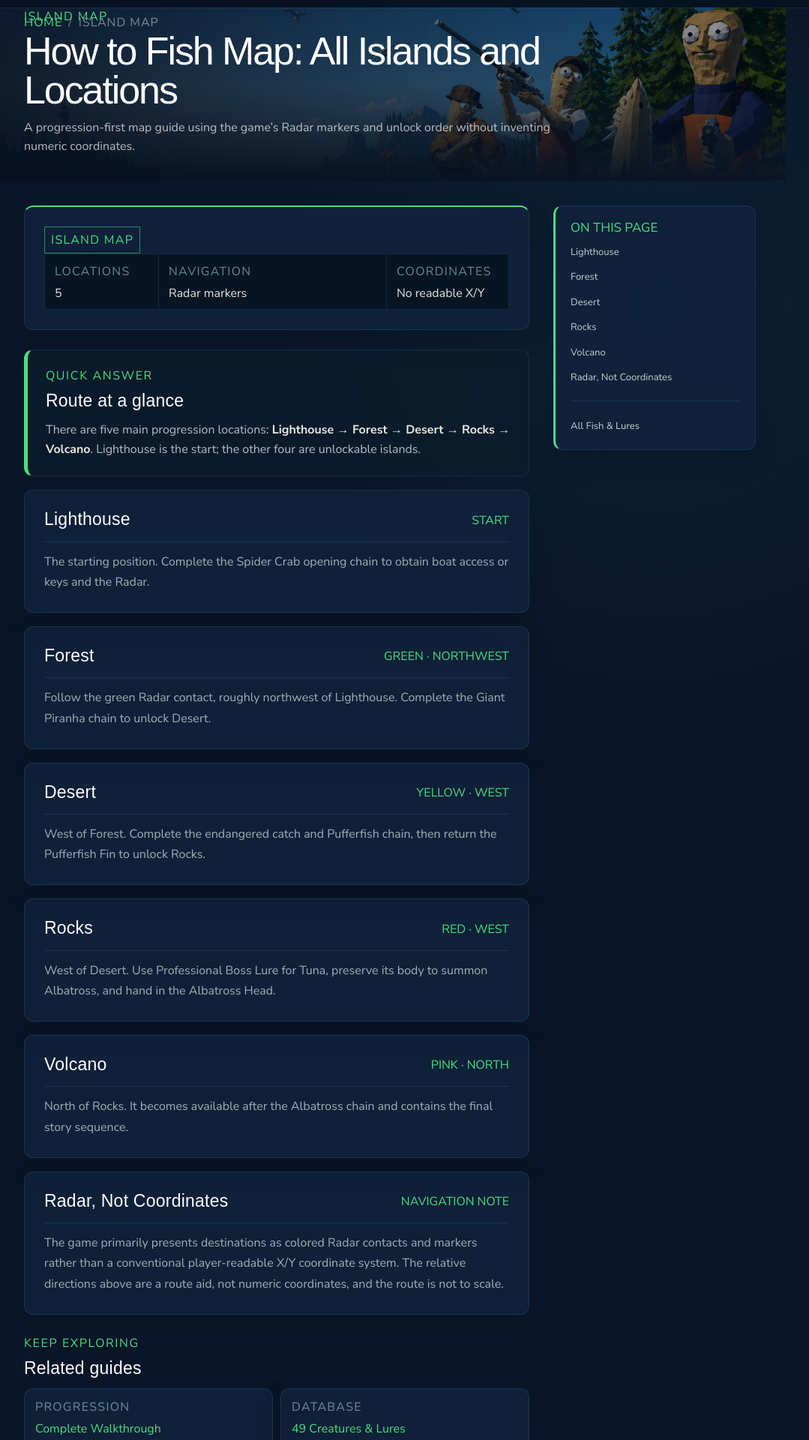
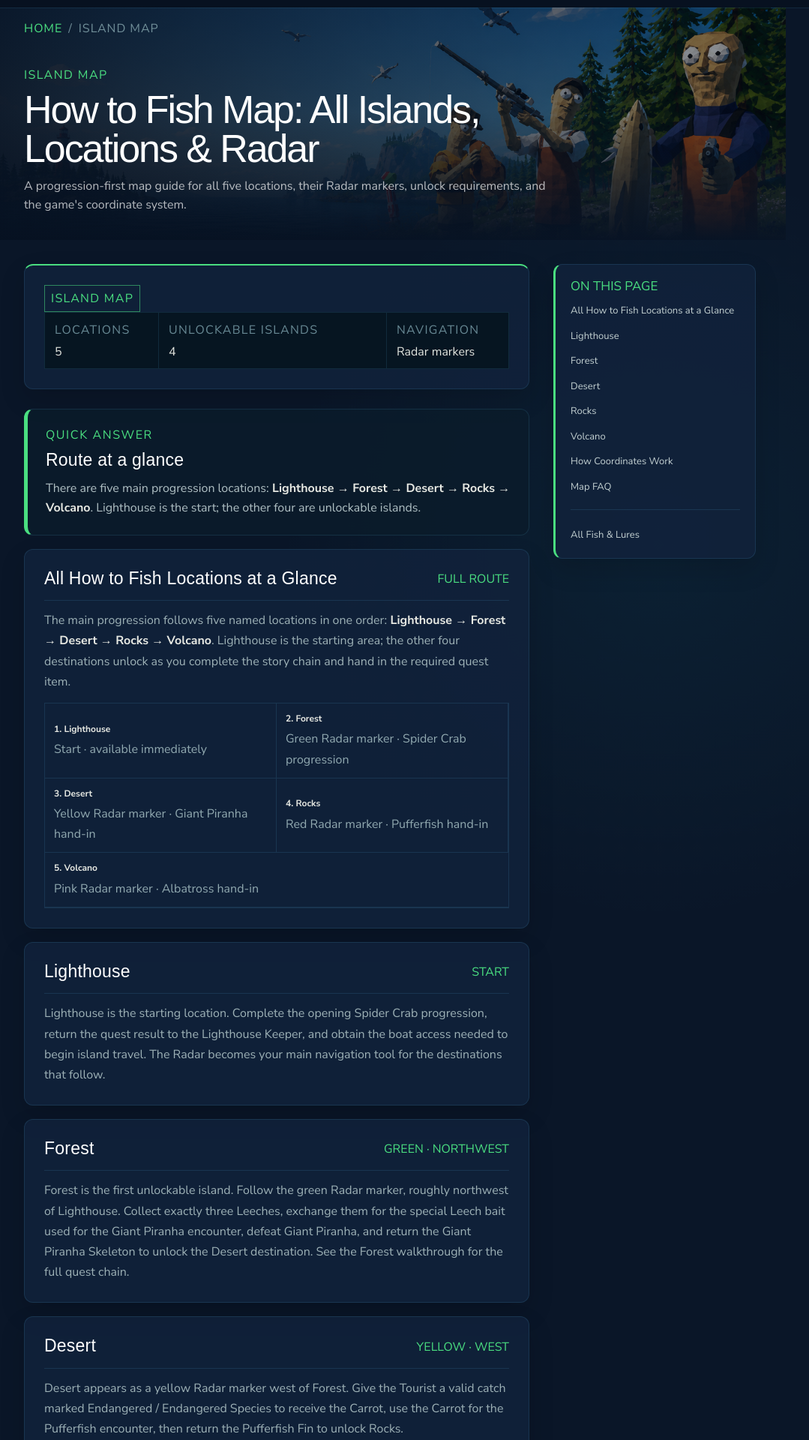
Before and after one commit to keledog123456-droid/how-to-fish, a Next.js app: page /map in a window 1280 px wide. Shown: the part 60-1980 px from the top of the page at 75% size, without its empty margins (120-1199 px from the left). Built offline with nearby package versions, Linux system fonts and the light colour scheme; a web font is replaced by a local one.

Commit message:
Improve map page content and SEO

```diff
--- a/app/globals.css
+++ b/app/globals.css
@@ -465,3 +465,57 @@ body { min-width: 320px; overflow-x: hidden; background: var(--color-deep-ocean)
   .creature-row { font-size: 13px; }
   .creature-row strong { font-size: 14px; }
 }
+
+/* Map page polish */
+.theme-map .inner-hero {
+  position: relative;
+  min-height: 300px;
+  padding-top: 58px;
+}
+
+.theme-map .inner-hero .breadcrumb {
+  top: 16px;
+  left: max(32px, calc((100% - 1136px) / 2 + 32px));
+  z-index: 2;
+}
+
+.theme-map .checkpoint-list > span:last-child:nth-child(odd) {
+  grid-column: 1 / -1;
+  border-right: 0;
+}
+
+@media (min-width: 861px) {
+  .theme-map .inner-hero {
+    min-height: 310px;
+  }
+
+  .theme-map .inner-hero .breadcrumb {
+    left: max(40px, calc((100% - 1280px) / 2 + 40px));
+  }
+}
+
+@media (max-width: 860px) {
+  .theme-map .inner-hero {
+    min-height: 300px;
+  }
+
+  .theme-map .inner-hero .breadcrumb {
+    left: 22px;
+  }
+}
+
+@media (max-width: 600px) {
+  .theme-map .inner-hero {
+    min-height: 320px;
+    padding-top: 64px;
+  }
+
+  .theme-map .inner-hero .breadcrumb {
+    top: 14px;
+    left: 16px;
+  }
+
+  .theme-map .checkpoint-list > span:last-child:nth-child(odd) {
+    grid-column: auto;
+  }
+}
--- a/app/map/page.tsx
+++ b/app/map/page.tsx
@@ -2,28 +2,191 @@ import type { Metadata } from 'next';
 import { GuidePage } from '../components/guide-page';
 
 export const metadata: Metadata = {
-  title: 'How to Fish Map | All Islands and Locations',
-  description: 'See the five main progression locations, their Radar markers, relative directions, and unlock requirements.',
+  title: 'How to Fish Map: All Islands, Radar & Coordinates',
+  description:
+    'Follow the full How to Fish map route from Lighthouse to Volcano, including Radar colors, unlock requirements, and how coordinates work.',
   alternates: { canonical: '/map' },
 };
 
 const locations = [
-  { id: 'lighthouse', title: 'Lighthouse', label: 'Start', content: <p>The starting position. Complete the Spider Crab opening chain to obtain boat access or keys and the Radar.</p> },
-  { id: 'forest', title: 'Forest', label: 'Green · Northwest', content: <p>Follow the green Radar contact, roughly northwest of Lighthouse. Complete the <a href="/walkthrough#forest">Giant Piranha chain</a> to unlock Desert.</p> },
-  { id: 'desert', title: 'Desert', label: 'Yellow · West', content: <p>West of Forest. Complete the endangered catch and Pufferfish chain, then return the Pufferfish Fin to unlock Rocks.</p> },
-  { id: 'rocks', title: 'Rocks', label: 'Red · West', content: <p>West of Desert. Use Professional Boss Lure for Tuna, preserve its body to summon Albatross, and hand in the Albatross Head.</p> },
-  { id: 'volcano', title: 'Volcano', label: 'Pink · North', content: <p>North of Rocks. It becomes available after the Albatross chain and contains the final story sequence.</p> },
-  { id: 'coordinates', title: 'Radar, Not Coordinates', label: 'Navigation note', content: <p>The game primarily presents destinations as colored Radar contacts and markers rather than a conventional player-readable X/Y coordinate system. The relative directions above are a route aid, not numeric coordinates, and the route is not to scale.</p> },
+  {
+    id: 'all-locations',
+    title: 'All How to Fish Locations at a Glance',
+    label: 'Full route',
+    content: (
+      <>
+        <p>
+          The main progression follows five named locations in one order:
+          <strong> Lighthouse → Forest → Desert → Rocks → Volcano</strong>.
+          Lighthouse is the starting area; the other four destinations unlock as
+          you complete the story chain and hand in the required quest item.
+        </p>
+        <div className="checkpoint-list" aria-label="How to Fish map route">
+          <span>
+            <strong>1. Lighthouse</strong>
+            Start · available immediately
+          </span>
+          <span>
+            <strong>2. Forest</strong>
+            Green Radar marker · Spider Crab progression
+          </span>
+          <span>
+            <strong>3. Desert</strong>
+            Yellow Radar marker · Giant Piranha hand-in
+          </span>
+          <span>
+            <strong>4. Rocks</strong>
+            Red Radar marker · Pufferfish hand-in
+          </span>
+          <span>
+            <strong>5. Volcano</strong>
+            Pink Radar marker · Albatross hand-in
+          </span>
+        </div>
+      </>
+    ),
+  },
+  {
+    id: 'lighthouse',
+    title: 'Lighthouse',
+    label: 'Start',
+    content: (
+      <p>
+        Lighthouse is the starting location. Complete the opening Spider Crab
+        progression, return the quest result to the Lighthouse Keeper, and obtain
+        the boat access needed to begin island travel. The Radar becomes your main
+        navigation tool for the destinations that follow.
+      </p>
+    ),
+  },
+  {
+    id: 'forest',
+    title: 'Forest',
+    label: 'Green · Northwest',
+    content: (
+      <p>
+        Forest is the first unlockable island. Follow the green Radar marker,
+        roughly northwest of Lighthouse. Collect exactly three Leeches, exchange
+        them for the special Leech bait used for the Giant Piranha encounter,
+        defeat Giant Piranha, and return the Giant Piranha Skeleton to unlock the
+        Desert destination. See the <a href="/walkthrough#forest">Forest walkthrough</a> for the full quest chain.
+      </p>
+    ),
+  },
+  {
+    id: 'desert',
+    title: 'Desert',
+    label: 'Yellow · West',
+    content: (
+      <p>
+        Desert appears as a yellow Radar marker west of Forest. Give the Tourist
+        a valid catch marked Endangered / Endangered Species to receive the
+        Carrot, use the Carrot for the Pufferfish encounter, then return the
+        Pufferfish Fin to unlock Rocks.
+      </p>
+    ),
+  },
+  {
+    id: 'rocks',
+    title: 'Rocks',
+    label: 'Red · West',
+    content: (
+      <p>
+        Rocks appears as a red Radar marker west of Desert. Use Professional Boss
+        Lure for Tuna, keep the Tuna body instead of selling or cooking it, place
+        it on the ground to summon Albatross, then return the Albatross Head to
+        unlock Volcano.
+      </p>
+    ),
+  },
+  {
+    id: 'volcano',
+    title: 'Volcano',
+    label: 'Pink · North',
+    content: (
+      <p>
+        Volcano is the final main progression location and appears as a pink
+        Radar marker north of Rocks after the Albatross hand-in. It contains the
+        final story sequence, so treat it as the last stop in the main map route.
+      </p>
+    ),
+  },
+  {
+    id: 'coordinates',
+    title: 'How Coordinates Work',
+    label: 'Radar navigation',
+    content: (
+      <>
+        <p>
+          How to Fish does not present the main island route as a conventional
+          player-readable X/Y coordinate list. Progression destinations are
+          represented through the Radar and colored destination markers.
+        </p>
+        <p>
+          For route planning, use the color first: <strong>green = Forest</strong>,
+          <strong> yellow = Desert</strong>, <strong> red = Rocks</strong>, and
+          <strong> pink = Volcano</strong>. The compass directions on this page
+          are approximate sailing cues, not exact numeric coordinates.
+        </p>
+      </>
+    ),
+  },
+  {
+    id: 'faq',
+    title: 'Map FAQ',
+    label: 'Quick answers',
+    content: (
+      <>
+        <p>
+          <strong>How many islands are in How to Fish?</strong><br />
+          There are five main progression locations in the route. More precisely,
+          Lighthouse is the starting location and Forest, Desert, Rocks, and
+          Volcano are the four unlockable islands.
+        </p>
+        <p>
+          <strong>What is the island order?</strong><br />
+          Lighthouse → Forest → Desert → Rocks → Volcano.
+        </p>
+        <p>
+          <strong>Does How to Fish have numeric map coordinates?</strong><br />
+          The main route is navigated with Radar contacts and colored destination
+          markers rather than a standard player-readable X/Y coordinate table.
+        </p>
+        <p>
+          <strong>Why did the next island not appear?</strong><br />
+          Finishing the boss fight may not be the last step. Make sure you picked
+          up the required quest result, returned it to the correct NPC, and then
+          check the Radar again.
+        </p>
+      </>
+    ),
+  },
 ];
 
 export default function MapPage() {
-  return <GuidePage
-    eyebrow="Island map"
-    title="How to Fish Map: All Islands and Locations"
-    description="A progression-first map guide using the game’s Radar markers and unlock order without inventing numeric coordinates."
-    summary={<>There are five main progression locations: <strong>Lighthouse → Forest → Desert → Rocks → Volcano</strong>. Lighthouse is the start; the other four are unlockable islands.</>}
-    facts={[{ label: 'Locations', value: '5' }, { label: 'Navigation', value: 'Radar markers' }, { label: 'Coordinates', value: 'No readable X/Y' }]}
-    sections={locations}
-    related={[{ href: '/walkthrough', label: 'Progression', title: 'Complete Walkthrough' }, { href: '/fish', label: 'Database', title: '49 Creatures & Lures' }, { href: '/speedrun', label: 'Fast route', title: 'Bean Speedrun Guide' }]}
-  />;
+  return (
+    <GuidePage
+      eyebrow="Island map"
+      title="How to Fish Map: All Islands, Locations & Radar"
+      description="A progression-first map guide for all five locations, their Radar markers, unlock requirements, and the game's coordinate system."
+      summary={
+        <>
+          There are five main progression locations:
+          <strong> Lighthouse → Forest → Desert → Rocks → Volcano</strong>.
+          Lighthouse is the start; the other four are unlockable islands.
+        </>
+      }
+      facts={[
+        { label: 'Locations', value: '5' },
+        { label: 'Unlockable islands', value: '4' },
+        { label: 'Navigation', value: 'Radar markers' },
+      ]}
+      sections={locations}
+      related={[
+        { href: '/walkthrough', label: 'Progression', title: 'Complete Walkthrough' },
+        { href: '/fish', label: 'Database', title: '49 Creatures & Lures' },
+        { href: '/speedrun', label: 'Fast route', title: 'Bean Speedrun Guide' },
+      ]}
+    />
+  );
 }
```
